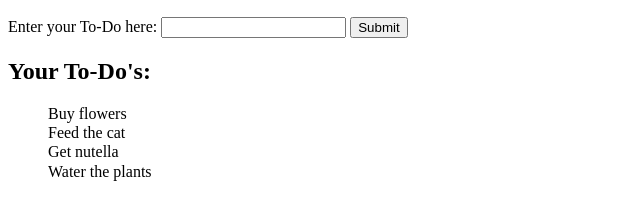
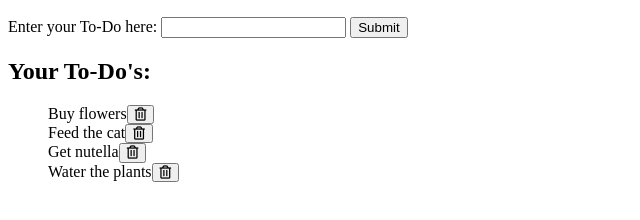
Before and after one commit to franziskacomploi/techlabs-todo-challenge, a plain HTML site: page index.html in a window 1280 px wide. Shown: the part 50-270 px from the top of the page, without its empty margins (0-640 px from the left). Drawn offline with Linux system fonts and the light colour scheme.

Commit message:
deleted hover class

```diff
--- a/styles.css
+++ b/styles.css
@@ -2,15 +2,3 @@
 li {
     list-style: none;
 }
-
-.delete {
-    background-color: transparent;
-    border-color: transparent;
-    color: transparent;
-}
-
-.delete:hover {
-    background-color: white;
-    border-color: default;
-    color: default;
-}
```
